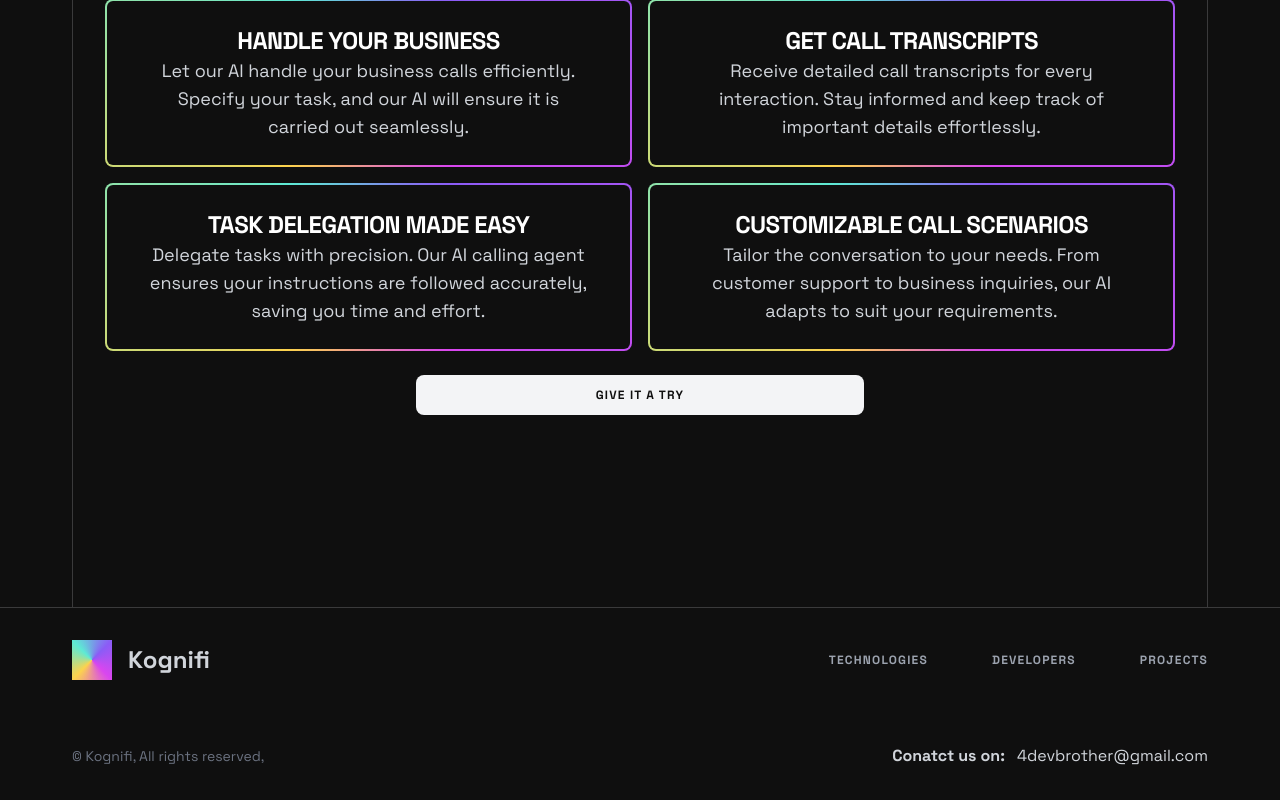
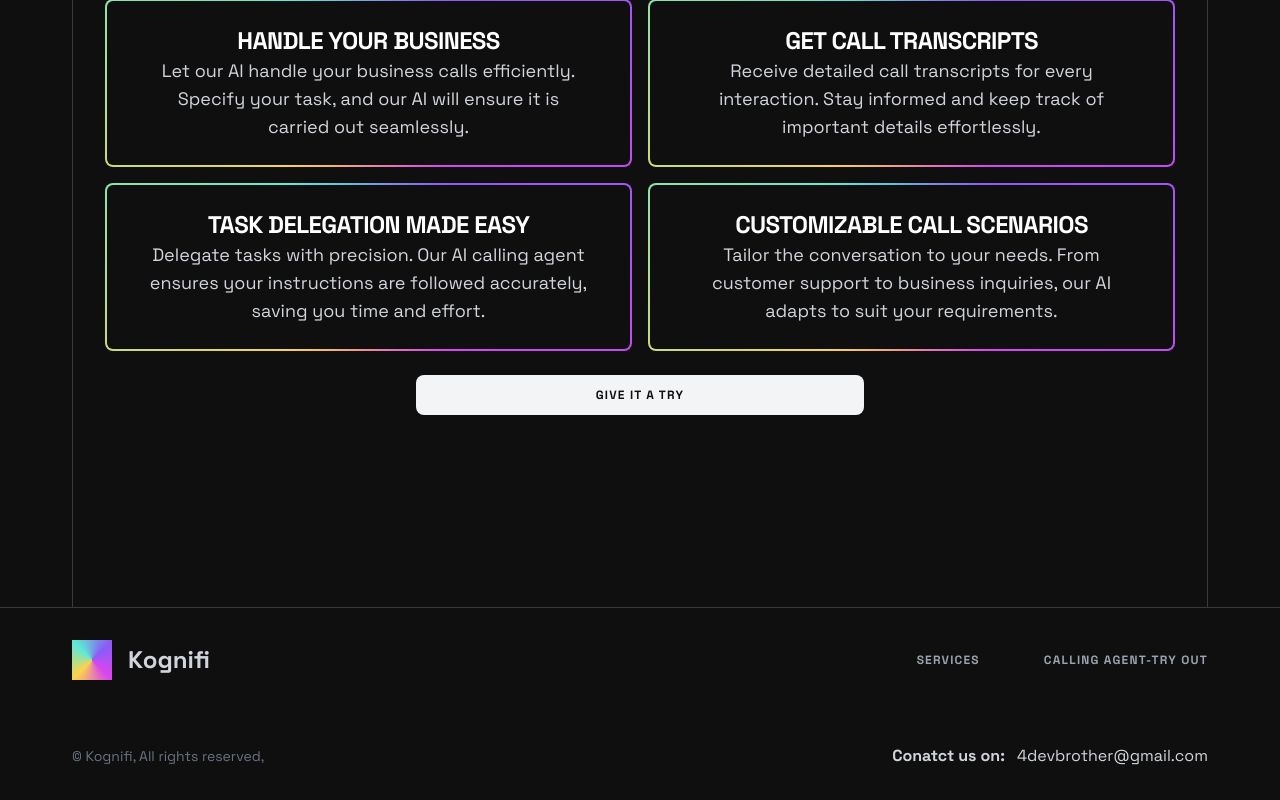
Before and after one commit to muhammadahmad1857/chatbot_langchain_nextjs, a Next.js app: page / in a window 1280 px wide. Shown: the part 851-1651 px from the top of the page. Built offline with nearby package versions, Linux system fonts and the light colour scheme; grey boxes are pictures that could not be loaded.

Commit message:
Update page navigation and UI components: changed button path in Hero component from '#call' to '#services', updated section ID accordingly, adjusted z-index in CallPage for advanced features toggle, and modified footer navigation items to reflect new service links.

```diff
--- a/src/app/call/page.tsx
+++ b/src/app/call/page.tsx
@@ -217,7 +217,7 @@ const CallPage: React.FC = () => {
       <div className="mt-6">
         <div
           onClick={() => setShowAdvanced(!showAdvanced)}
-          className="cursor-pointer relative z-50 bg-gray-800 text-white px-4 py-2 rounded-md flex justify-between items-center"
+          className="cursor-pointer relative z-20 bg-gray-800 text-white px-4 py-2 rounded-md flex justify-between items-center"
         >
           <span>Advanced Features</span>
           <FontAwesomeIcon icon={showAdvanced ? faChevronUp : faChevronDown} />
--- a/src/app/page.tsx
+++ b/src/app/page.tsx
@@ -42,12 +42,12 @@ const CallingAgent = () => {
   return (
     <>
       <Hero
-        btnPath="#call"
+        btnPath="#services"
         btnText="Click to see services!"
         desc="We create art that shines. Art that brings joy, inspires, and brings understanding."
         projectName="Calling Agent"
       />
-      <section id="call">
+      <section id="services">
         <div className="container">
           <SectionBorder borderTop>
             <SectionContent>
--- a/src/sections/Footer.tsx
+++ b/src/sections/Footer.tsx
@@ -11,18 +11,18 @@ import Link from "next/link";
 // import { FontAwesomeIcon } from "@fortawesome/react-fontawesome";
 
 export const navItems = [
-  {
-    name: "Technologies",
-    href: "/#technology",
-  },
+  // {
+  //   name: "Technologies",
+  //   href: "/#technology",
+  // },
 
   {
-    name: "Developers",
-    href: "/#devs",
+    name: "Services",
+    href: "/#services",
   },
   {
-    name: "projects",
-    href: "/#projects",
+    name: "Calling Agent-try out",
+    href: "/call",
   },
 ];
 
```
